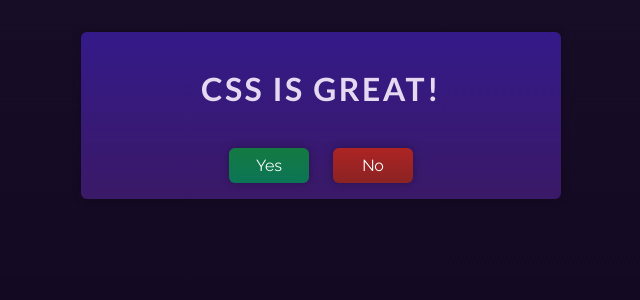
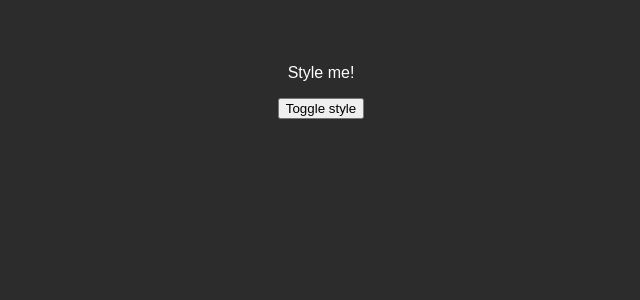
Before and after one commit to M2BARH/react-course, a React (Create React App) app in the folder section_three/my-react-app/: page / in a window 1280 px wide. Shown: the top 300 px of the page, without its empty margins (319-959 px from the left). Built offline with nearby package versions, Linux system fonts and the light colour scheme; the HTML template or start-up script is replaced by a standard one.

Commit message:
dynamic styling

```diff
--- a/section_three/my-react-app/src/App.js
+++ b/section_three/my-react-app/src/App.js
@@ -1,25 +1,18 @@
-import React from 'react';
+import React from "react";
 
 function App() {
 
-    const [className, setClassName] = React.useState('');
+  const [color, setColor] = React.useState('white');
 
-    const handleClick = (newClassName) => {
-        setClassName(newClassName);
-    };
+  const handleClick = () => {
+      setColor(color === 'white' ? 'red' : 'white');
+  }
 
-    return (
-    <div id="app">
-      <h1 className={`${className}`}>CSS is great!</h1>
-      <menu>
-        <li>
-          <button onClick={() => handleClick('highlight-green')}>Yes</button>
-        </li>
-        <li>
-          <button onClick={() => handleClick('highlight-red')}>No</button>
-        </li>
-      </menu>
-    </div>
+  return (
+      <div>
+          <p style={{color: color }}>Style me!</p>
+          <button onClick={handleClick}>Toggle style</button>
+      </div>
   );
 }
 
--- a/section_three/my-react-app/src/index.css
+++ b/section_three/my-react-app/src/index.css
@@ -1,80 +1,8 @@
-@import url('https://fonts.googleapis.com/css2?family=Raleway:wght@400;700&family=Lato:wght@400;700&display=swap');
-
-* {
-  box-sizing: border-box;
+body {
+  font-family: sans-serif;
+  margin: 0;
+  padding: 3rem;
+  background-color: #2d2c2c;
+  color: #959090;
+  text-align: center;
 }
-
-body {
-  margin: 0;
-  font-family: 'Raleway', sans-serif;
-  -webkit-font-smoothing: antialiased;
-  -moz-osx-font-smoothing: grayscale;
-  background: linear-gradient(#180d27, #0c0219);
-  color: #e5d9f1;
-  min-height: 100vh;
-}
-
-#app {
-  margin: 2rem auto;
-  padding: 1rem;
-  max-width: 30rem;
-  text-align: center;
-  border-radius: 6px;
-  background: linear-gradient(#341a89, #3a1967);
-  box-shadow: 0 0 8px rgba(0, 0, 0, 0.3);
-}
-
-h1 {
-  letter-spacing: 0.15rem;
-  font-family: 'Lato', sans-serif;
-  text-transform: uppercase;
-  margin-bottom: 2.5rem;
-}
-
-menu {
-  list-style: none;
-  margin: 0;
-  padding: 0;
-  display: flex;
-  gap: 1.5rem;
-  justify-content: center;
-}
-
-menu button {
-  width: 5rem;
-  text-align: center;
-  border: none;
-  background: none;
-  color: white;
-  font-family: inherit;
-  font-size: inherit;
-  cursor: pointer;
-  padding: 0.5rem 1rem;
-  border-radius: 6px;
-}
-
-menu li:first-child button {
-  background: linear-gradient(#147a42, #0b7555);
-  box-shadow: 0 0 8px rgba(0, 0, 0, 0.3);
-}
-
-menu li:first-child button:hover {
-  background: linear-gradient(#169d75, #13954e);
-}
-
-menu li:last-child button {
-  background: linear-gradient(#ad2424, #8b2323);
-  box-shadow: 0 0 8px rgba(0, 0, 0, 0.3);
-}
-
-menu li:last-child button:hover {
-  background: linear-gradient(#bd4e4e, #cd3030);
-}
-
-.highlight-green {
-  color: green;
-}
-
-.highlight-red {
-  color: red;
-}
```
